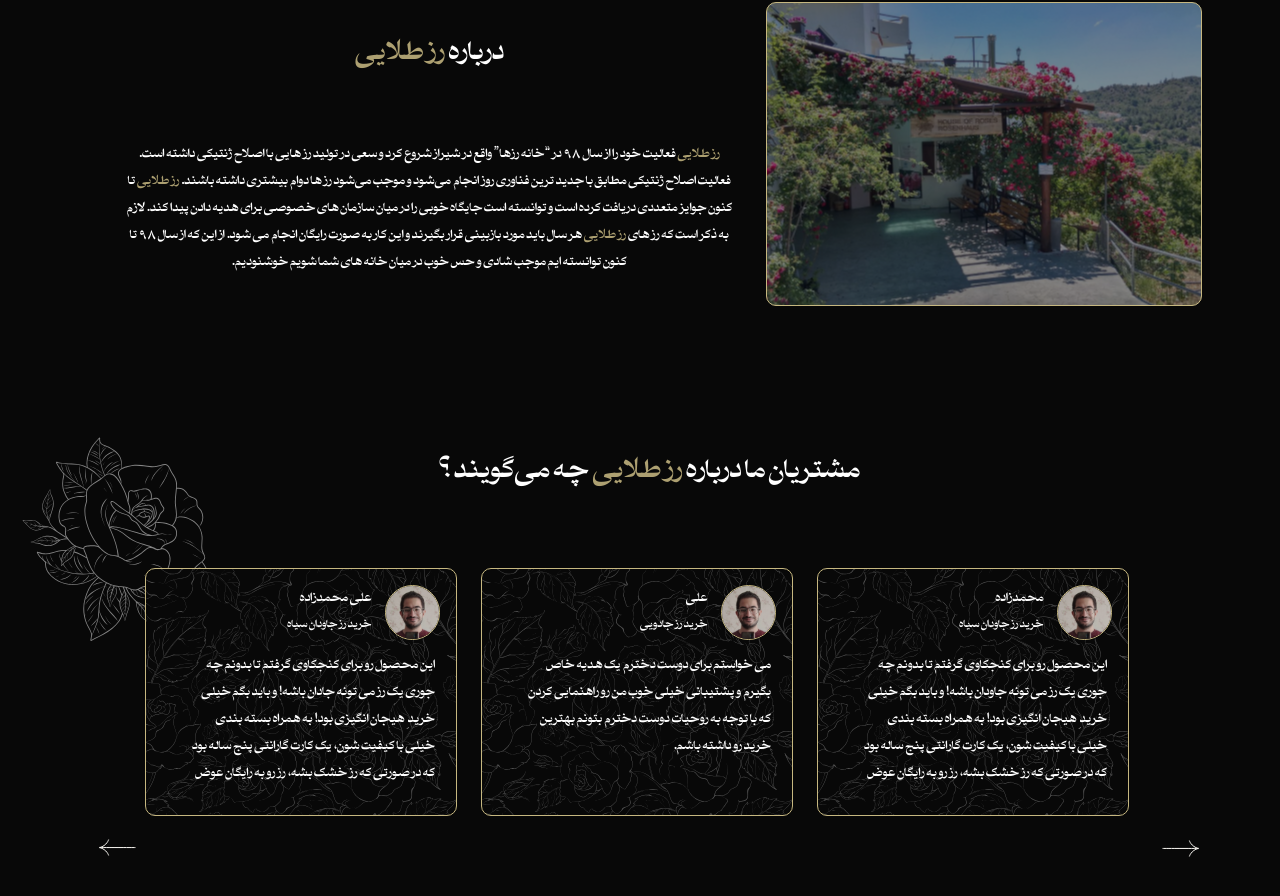
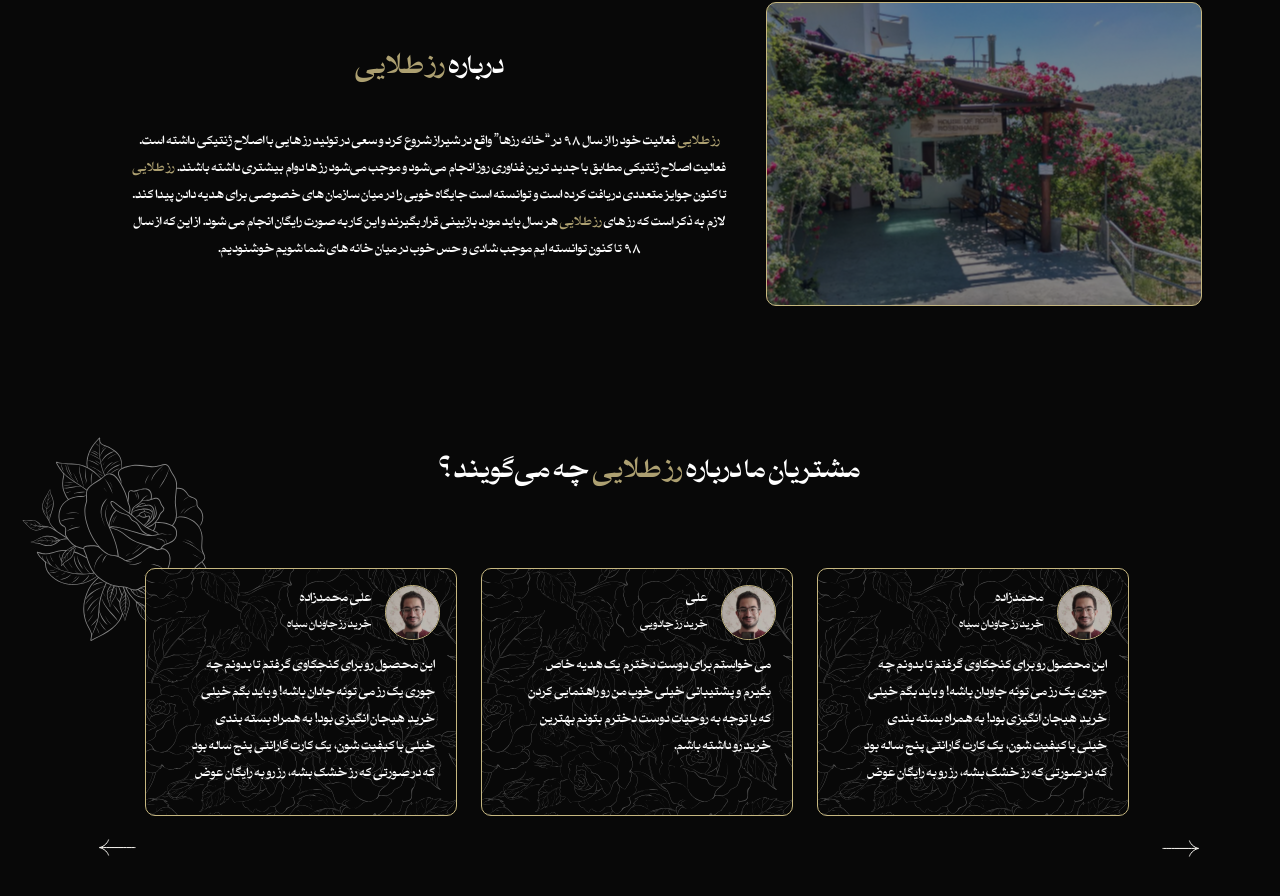
Before and after one commit to maddietale/agency-projects, a React (Create React App) app in the folder golden-rose/project/: page / in a window 1280 px wide. Shown: the part 2999-3895 px from the top of the page. Built offline with nearby package versions, Linux system fonts and the light colour scheme.

Commit message:
Golden-Rose Done

```diff
--- a/golden-rose/project/src/Components/About/About.module.css
+++ b/golden-rose/project/src/Components/About/About.module.css
@@ -5,7 +5,6 @@
 
 .aboutDescription {
   width: 670px;
-  height: 100%;
   display: grid;
   text-align: center;
   align-items: center;
@@ -13,7 +12,8 @@
 }
 
 .aboutDescription span {
-  max-width: 615px;
+  margin-top: 5%;
+  max-width: 600px;
 }
 
 .aboutImg {
```
